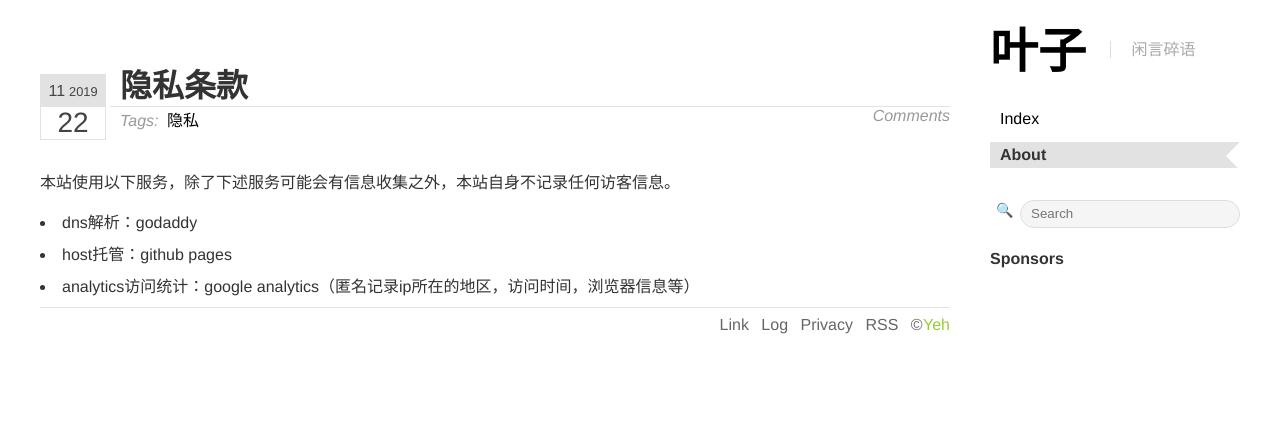
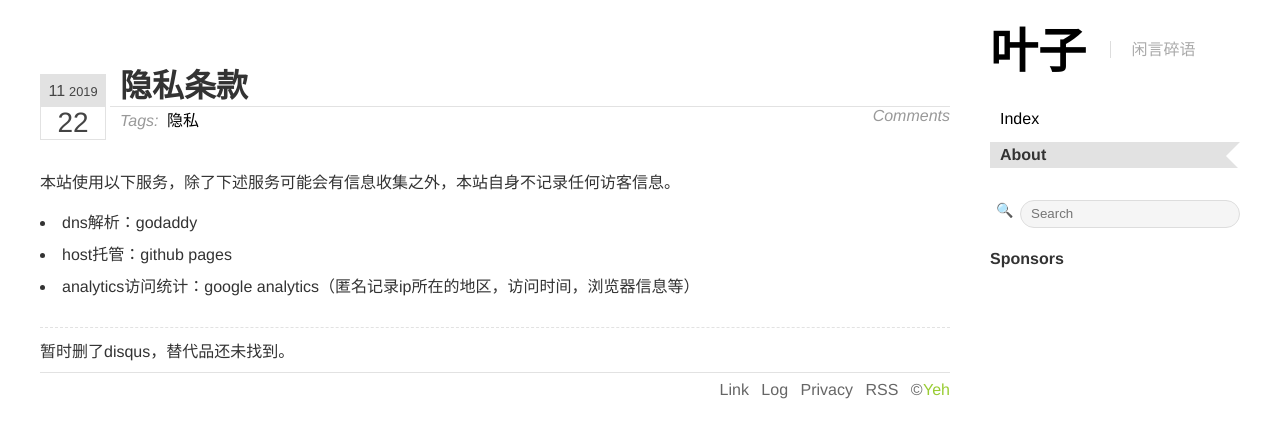
Before and after one commit to yeeh/blog.yeeh.org, a Jekyll site: the page built from about/privacy.md, in a window 1280 px wide. Shown: the top 438 px of the page. Built offline with Jekyll 4.4.1, drawn with Linux system fonts in a browser that asks for light colours.

Commit message:
🔧 评论文案

```diff
--- a/_includes/comments.html
+++ b/_includes/comments.html
@@ -1,3 +1,3 @@
 {% if site.comments and page.comment != false %}
-<div id="comments"></div>
+<div id="comments">暂时删了disqus，替代品还未找到。</div>
 {% endif %}
--- a/_layouts/post.html
+++ b/_layouts/post.html
@@ -32,3 +32,4 @@ layout: default
 {% if page.theme != 'about' %}
 {% include pagination-post.html %}
 {% endif %}
+{% include comments.html %}
```
